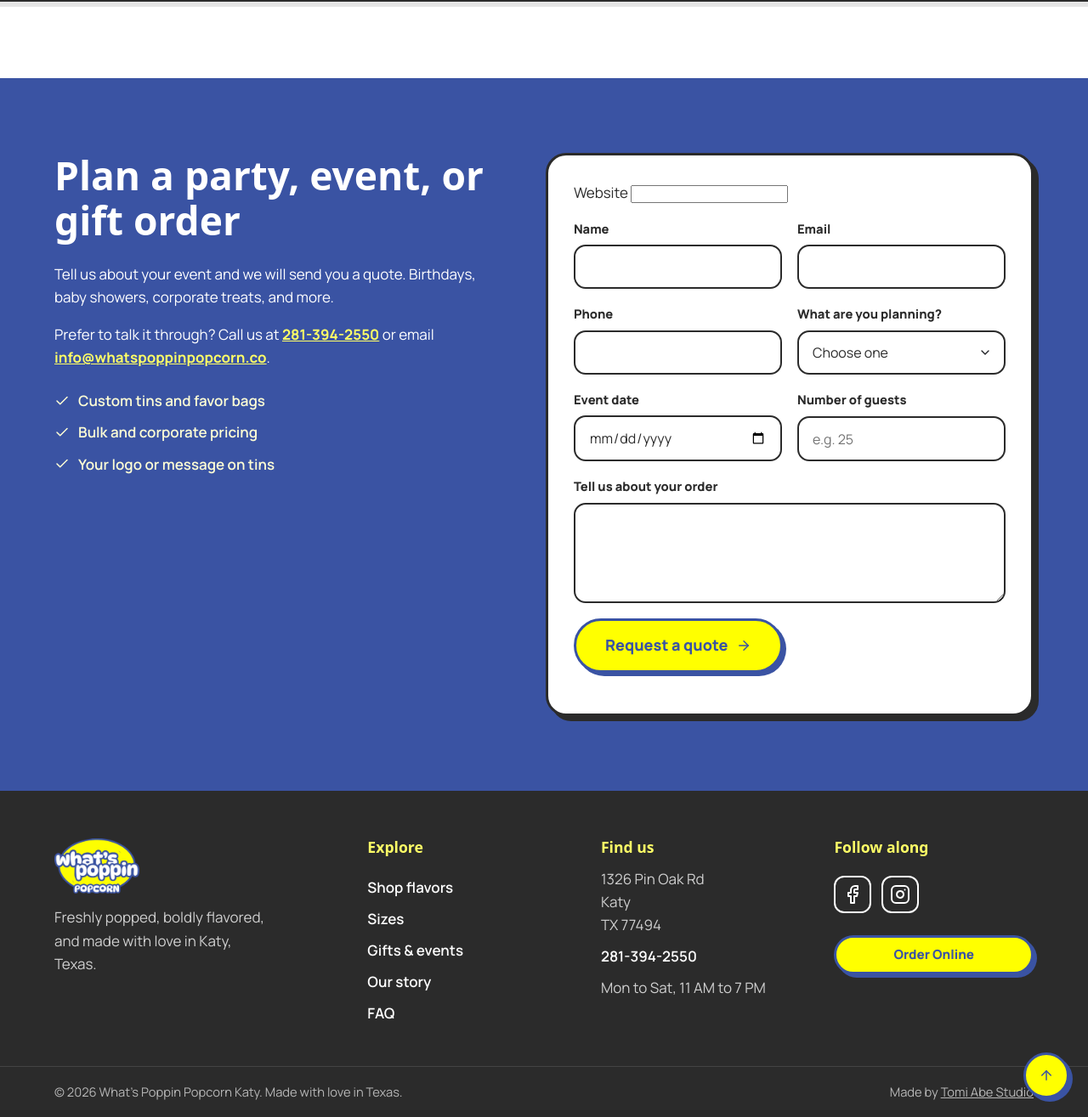
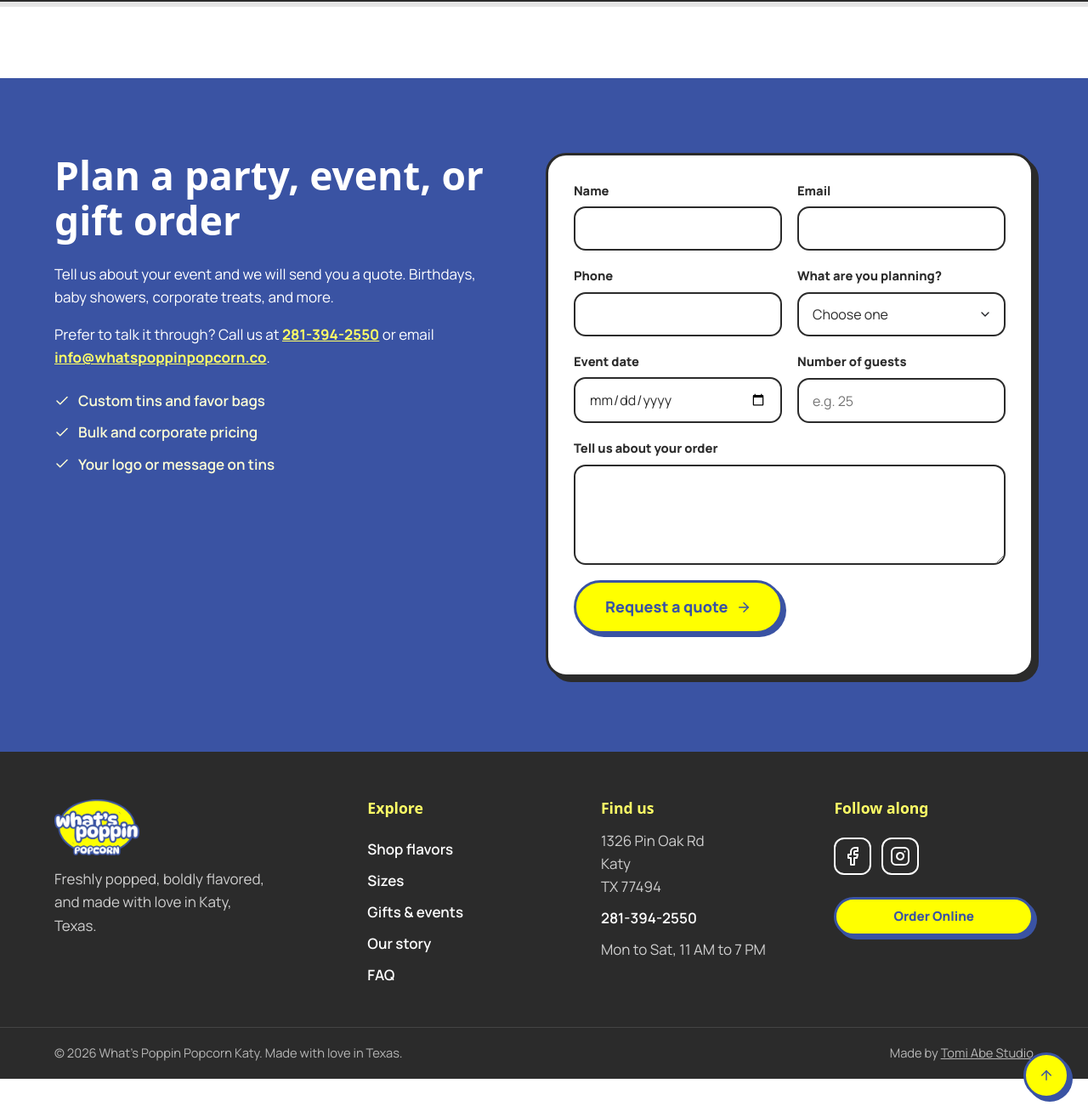
Before and after one commit to tomiabe/wpp, a Jekyll site: the page built from index.html, in a window 1280 px wide and 1400 px high, scrolled down 14065 px, cut to the strip 85-1400 px from the top of the window. Shown: the whole strip at 85% size. Built offline with Jekyll 4.4.1, drawn with Linux system fonts in a browser that asks for light colours; some web fonts are replaced.

Commit message:
Fix review link underline, hide honeypot, add made_by to CMS

```diff
--- a/_data/footer.json
+++ b/_data/footer.json
@@ -25,5 +25,8 @@
     }
   ],
   "order_url": "https://whatspoppinpopcorn.zenfoody.com/",
-  "copyright": "© 2026 What's Poppin Popcorn Katy. Made with love in Texas."
+  "copyright": "© 2026 What's Poppin Popcorn Katy. Made with love in Texas.",
+  "made_by_label": "Made by",
+  "made_by_name": "Tomi Abe Studio",
+  "made_by_url": "https://studio.tomiabe.com/?utm_source=whatspoppinpopcorn"
 }
--- a/_layouts/default.html
+++ b/_layouts/default.html
@@ -572,7 +572,7 @@
     <div class="footer__bottom">
       <div class="container footer__bottom-inner">
         <p>{{ site.data.footer.copyright }}</p>
-        <p>Made by <a href="https://studio.tomiabe.com/?utm_source=whatspoppinpopcorn" target="_blank" rel="noopener" class="footer__credit-link">Tomi Abe Studio</a></p>
+        <p>Made by <a href="{{ site.data.footer.made_by_url }}" target="_blank" rel="noopener" class="footer__credit-link">{{ site.data.footer.made_by_name }}</a></p>
       </div>
     </div>
   </footer>
--- a/assets/css/styles.css
+++ b/assets/css/styles.css
@@ -111,6 +111,16 @@
   padding: 0 24px;
 }
 
+.hp-field {
+  position: absolute;
+  left: -9999px;
+  opacity: 0;
+  height: 0;
+  width: 0;
+  overflow: hidden;
+  pointer-events: none;
+}
+
 .icon {
   width: 24px;
   height: 24px;
@@ -876,12 +886,15 @@
 
 .reviews__cta .link {
   color: var(--yellow);
-  text-decoration: none;
+  text-decoration: underline;
+  text-decoration-color: var(--yellow);
+  text-underline-offset: 2px;
   font-weight: 700;
 }
 
 .reviews__cta .link:hover {
   color: var(--yellow);
+  text-decoration-color: var(--yellow);
 }
 
 @media (max-width: 860px) {
```
Also changed, not shown: .pages.yml.
